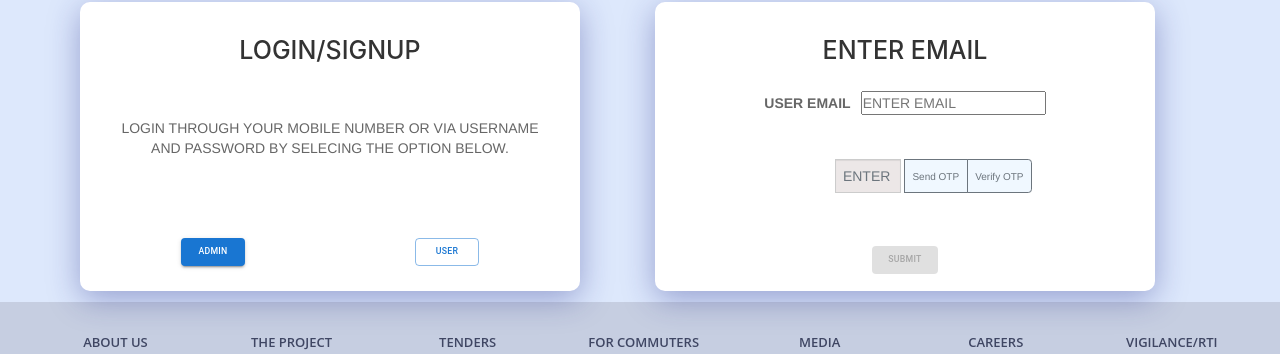
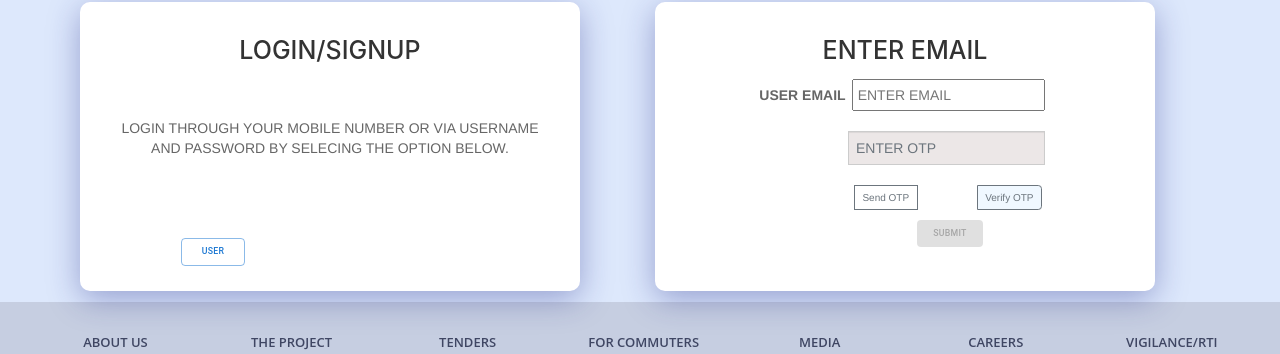
Before and after one commit to hackerharsh-77/cmrl_project, a React (Create React App) app: page /#/ in a window 1280 px wide. Shown: the part 296-650 px from the top of the page. Built offline with nearby package versions, Linux system fonts and the light colour scheme; a web font is replaced by a local one.

Commit message:
home page modified

```diff
--- a/src/components/Card/Card.jsx
+++ b/src/components/Card/Card.jsx
@@ -10,7 +10,7 @@ const Card = () => {
             <div>
                 <div className="uk-card uk-card-default uk-card-hover uk-card-body p-5">
                     <label>Email</label>
-                    <input class="mobile" type="text" placeholder="Enter mobile number"></input><br/>
+                    <input class="mobile" type="text" placeholder="Enter email"></input><br/>
                     <label class="otp1">Password</label>
                     <input class="otp" type="text" placeholder="Enter the password"></input>
                     <Link to="/admin">
--- a/src/components/Card/Card1.jsx
+++ b/src/components/Card/Card1.jsx
@@ -14,9 +14,9 @@ const Card = (props) => {
                     {/* <img class="qrcode" src = "https://cdn.mos.cms.futurecdn.net/QjVmxuEvLwV9rdr9yBB4Th.jpg" alt="not available" /> */}
                     <p class="msg">Login through your Mobile number or via username and password by selecing the option below.</p>
                     <div className="row">
-                        <div className="col-md-6 mobile_button">
+                        {/* <div className="col-md-6 mobile_button">
                             <Button onClick={()=>{props.toggleBool()}} variant="contained">Admin</Button>
-                        </div>
+                        </div> */}
                         <div className="col-md-6 username_button">
                             <Button onClick={()=>{props.toggleBool()}} variant="outlined">User</Button>
                         </div>
--- a/src/components/Card/Card2.css
+++ b/src/components/Card/Card2.css
@@ -6,7 +6,11 @@
     margin:6px;
     padding: 4px 4px;
 }
-
+.email-main2{
+  padding: 4px 4px;
+  margin:6px;
+  margin-bottom:-2rem;
+}
 .password{
     margin-left:8px;
 }
@@ -15,22 +19,22 @@
     margin-left:13px;
 }
 
-.email-main{
-    margin-top:20px;
-}
 
-.email-main2{
-    margin-bottom:-10px;
-    margin-left:10px;
-}
 
 .captcha-img{
     margin-top:1px;
     width:35%;
 }
+.otp{
+    margin-top:-2rem;
+    margin-left:5rem;
+
+}
 
 .submit{
-    margin-top:3px;
+    margin-top:-40px;
+    margin-left:9rem;
+
 }
 .justify-content-center label{
      font-weight: 600;
@@ -40,10 +44,14 @@
     width:500px;
 }
 .send{
-    background-color: aliceblue;
+    /* background: aliceblue; */
+    margin-right: 6rem;
 }
 .verify{
     background-color: aliceblue;
+    margin-right:-3rem;
+
+
 }
 
 
--- a/src/components/Card/Card2.jsx
+++ b/src/components/Card/Card2.jsx
@@ -97,6 +97,7 @@ const Card2 = (props) => {
                 style={{ width: "45%", left: "34%", marginTop: "6px" }}
                 class="input-group d-flex justify-content-center"
               >
+              <div class="otp">
                 <input
                   type="text"
                   class="form-control"
@@ -107,6 +108,7 @@ const Card2 = (props) => {
                     setotp(e.target.value);
                   }}
                 />
+                </div>
                 <button
                   class="btn btn-outline-secondary send"
                   type="button"
--- a/src/components/FeedbackStudent/FeedbackStudent.css
+++ b/src/components/FeedbackStudent/FeedbackStudent.css
@@ -66,6 +66,7 @@
     width: 80px;
     height: 30px;
     margin-left: -1150px;
+
 }
 
 .uk-card-title{
@@ -110,3 +111,9 @@
     border: 0.5rem solid white;
     transition: 0.5s;
 }
+.rate{
+    display:flex;
+}
+.rate h4{
+    margin-right:2rem;
+}
--- a/src/components/FeedbackStudent/FeedbackStudent.jsx
+++ b/src/components/FeedbackStudent/FeedbackStudent.jsx
@@ -78,6 +78,7 @@ const FeedbackStudent= ()=>{
                         </div>
                         <div class="gender bg-card">
                             <label className="b">How would you rate the teaching quality of the training?</label> <br />
+                            <div class="rate">
                             <h4>Poor</h4>
                             <input type="radio" class="size" name="long"></input><label>0</label>
                             <input type="radio" class="size" name="long"></input><label>1</label>
@@ -91,9 +92,11 @@ const FeedbackStudent= ()=>{
                             <input type="radio" class="size" name="long"></input><label>9</label>
                             <input type="radio" class="size" name="long"></input><label>10</label>
                             <h4>Excellent</h4>
+                            </div>
                         </div>
                         <div class="gender bg-card">
                             <label className="b">How would you rate the training session overall?</label> <br />
+                            <div class="rate">
                             <h4>Poor</h4>
                             <input type="radio" class="size" name="long"></input><label>0</label>
                             <input type="radio" class="size" name="long"></input><label>1</label>
@@ -107,6 +110,7 @@ const FeedbackStudent= ()=>{
                             <input type="radio" class="size" name="long"></input><label>9</label>
                             <input type="radio" class="size" name="long"></input><label>10</label>
                             <h4>Excellent</h4>
+                            </div>
                         </div>
                         <div class="input bg-card" >
                             <input type="textarea" class="size suggestion" placeholder="Training session key takeaways..."></input>
--- a/src/components/Footer/Footer.jsx
+++ b/src/components/Footer/Footer.jsx
@@ -1,6 +1,7 @@
 import React from 'react'
 import 'bootstrap/dist/css/bootstrap.min.css';
 import './Footer.css'
+import Button from '@mui/material/Button'
 
 
 const Footer = () => {
@@ -365,6 +366,9 @@ const Footer = () => {
             Privacy Policy
           </a>
         </li>
+        <li>
+        <a href='#'>Admin</a>
+        </li>
       </ul>
     </div>
     <div className="col-lg-4 col-md-4 col-sm-4 col-xs-12">
```
Also changed, not shown: 1 other file (tests, documents, lock files or other folders).
